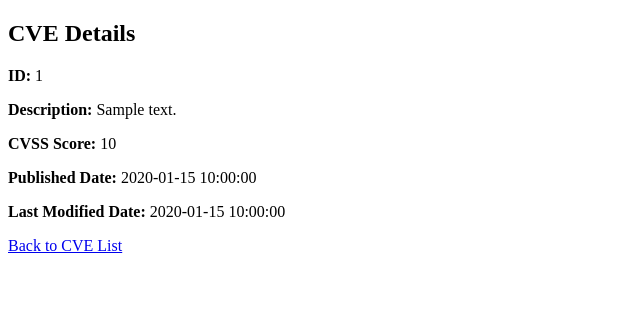
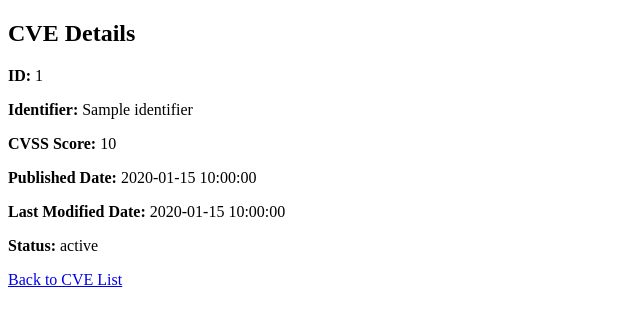
Before and after one commit to divpreetkaurr/NVD-assesment, a Flask app: template templates/cve_detail.html in a window 1280 px wide. Shown: the top 326 px of the page, without its empty margins (0-640 px from the left). Run offline with Flask 3, Linux system fonts and the light colour scheme; the template is opened without the code that fills it: most values are stand-ins (such as "Sample title", 1, 10 or a date in 2020).

Commit message:
cve_detail.html

```diff
--- a/templates/cve_detail.html
+++ b/templates/cve_detail.html
@@ -8,10 +8,11 @@
 <body>
     <h2>CVE Details</h2>
     <p><strong>ID:</strong> {{ cve.cve_id }}</p>
-    <p><strong>Description:</strong> {{ cve.description }}</p>
+    <p><strong>Identifier:</strong> {{ cve.identifier }}</p>
     <p><strong>CVSS Score:</strong> {{ cve.cvss_score }}</p>
     <p><strong>Published Date:</strong> {{ cve.published_date }}</p>
     <p><strong>Last Modified Date:</strong> {{ cve.last_modified_date }}</p>
-    <a href="/">Back to CVE List</a>
+    <p><strong>Status:</strong> {{ cve.status}}</p>
+    <a href="/cves/list">Back to CVE List</a>
 </body>
 </html>
```
